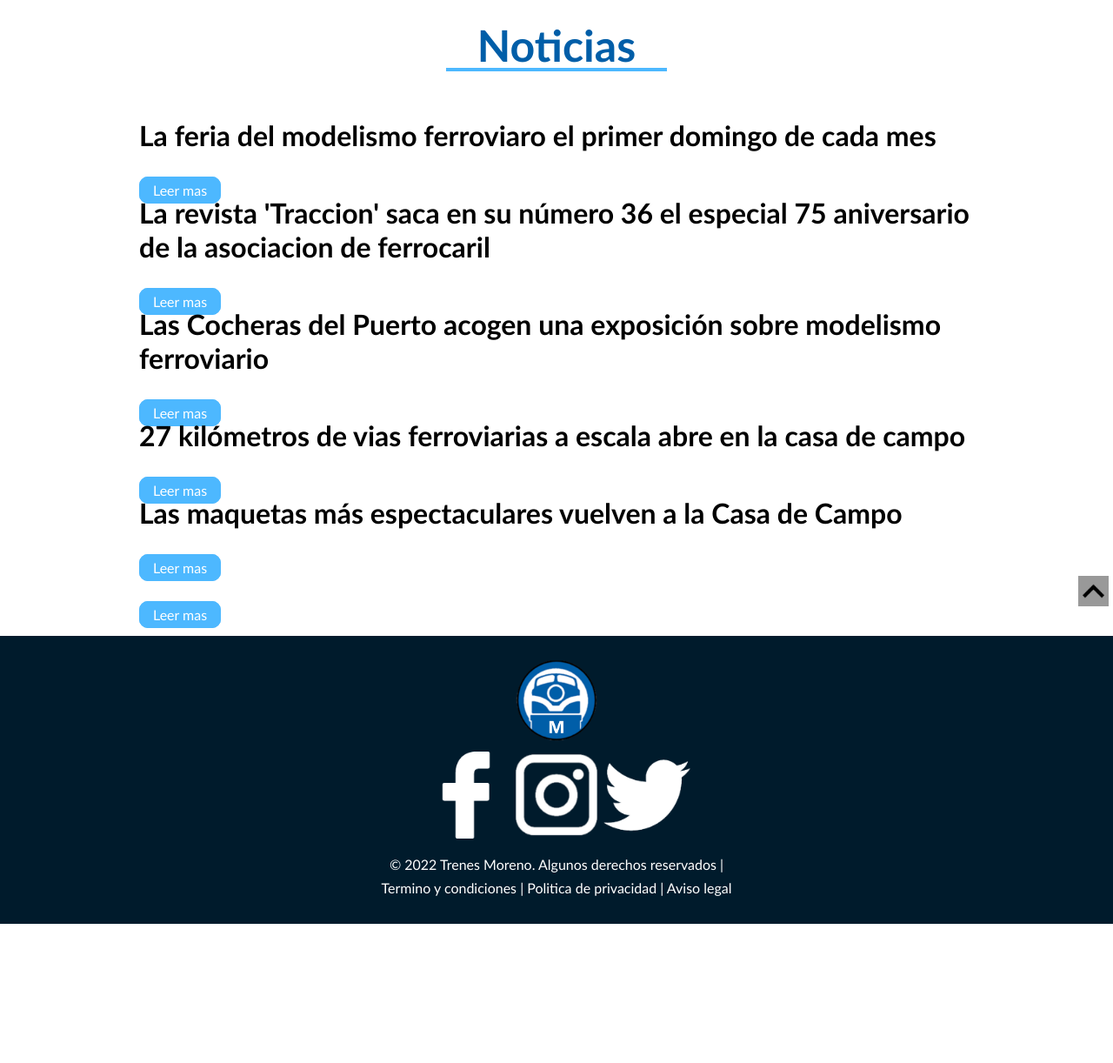
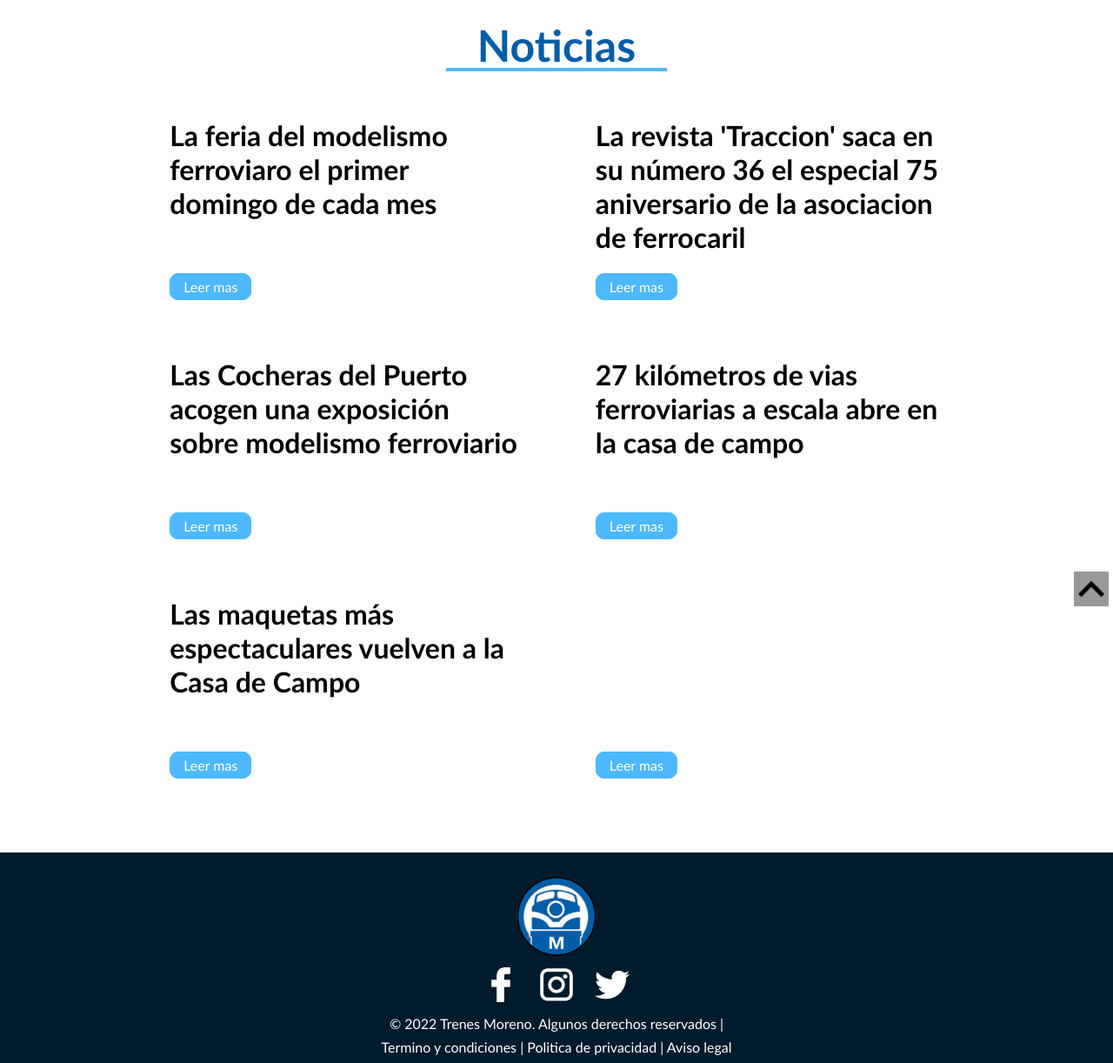
Before and after one commit to guillermooom/trenesmoreno, a plain HTML site: page noticias_guille.html in a window 1280 px wide. Shown: the part 88-1310 px from the top of the page at 87% size. Before the commit the page ends 1150 px from the top, so only its background shows below. Drawn offline with Linux system fonts and the light colour scheme.

Commit message:
Add files via upload

```diff
--- a/css/noticias_guille.css
+++ b/css/noticias_guille.css
@@ -98,6 +98,24 @@ ul li >a:hover{
 	height: 40px;
 }
 /*FIN MENU*/
+
+.body{
+	margin: auto;
+	width:85%;
+}
+@media(max-width:1000px){
+	.body{
+		width: 90%;
+	}
+}
+
+hr{
+	margin-top:5px;
+	border:#4db8ff 2px solid;
+	color:#4db8ff;
+	width:30%;
+}
+
 .top{
 	text-align:center;
 }
@@ -110,10 +128,10 @@ ul li >a:hover{
 	color:#005ea8;
 }
 .flechasub{
-	height:35px;
+	height:40px;
 	margin-right:5px;
 	margin-bottom:15px;
-	width:35px;
+	width:40px;
 	background-color:#999999;
 	right:0;
 	bottom:0;
@@ -125,45 +143,30 @@ ul li >a:hover{
 .flechasub img{
 	transition:0.5s;
 	padding:5px;
-	height:25px;
-	width:25px;
+	height:30px;
+	width:30px;
 }
 .flechasub img:hover{
 	transition:0.5s;
 	background-color:#777777;
 }
-.body{
+.desarrollo{
+	display: flex;
+	flex-wrap: wrap;
 	margin: auto;
-	width:75%;
+	width: 90%;
 }
-@media(max-width:100px){
-	.body{
-		width: 90%;
-	}
+.noticia{
+	padding-bottom: 25px;
+	margin: auto;
+	padding-left: 10px;
+	padding-right: 10px;
+	width: 400px;
+	height: 250px;
 }
-.noti{
-	margin:auto;
-	display:flex;
-	width: 100%;
-	height: 700px;
-}
-hr{
-	margin-top:5px;
-	border:#4db8ff 2px solid;
-	color:#4db8ff;
-	width:30%;
-}
-.noti p{
-	width: 600px;
-	margin-top:10px;
-	font-size:17px;
-	color:#999999;
-}
-.noti img{
-	margin:auto;
-	display:block;
-	width: 600px;
-	height: 400px;
+.noticia h1{
+	width: 400px;
+	height: 150px;
 }
 .boton{
 	margin:auto;
@@ -181,17 +184,8 @@ hr{
 	background-color: #005ea8;
 	border: #005ea8 1px solid;
 }
-.noti h1{
-	font-size:35px;
-}
-.notileft{
-	margin-right: 2%;
-	width: 48%;
-}
-.notiright{
-	margin-left: 2%;
-	width: 48%;
-}
+
+
 /*Footer*/
 .footer{
 	line-height: 30px;
@@ -200,10 +194,11 @@ hr{
 	text-align:center;
 	color:#ffffff;
 }
-.footer a > img{
+.footer a > .fotlogo{
 	margin-bottom: 10px;
 	width: 100px;
 	margin-top: -10px;
+	margin-bottom: -10px;
 }
 .footer a{
 	color:#ffffff;
@@ -212,3 +207,16 @@ hr{
 .footer a:hover{
 	color:#4db8ff;
 }
+.fotredes{
+	padding-top: 10px;
+	margin: auto;
+	width: 250px;
+	height: 50px;
+}
+.fotredes img{
+	padding-left: 10px;
+	padding-right: 10px;
+	margin: auto;
+	width: 40px;
+	height: 40px;
+}
```
